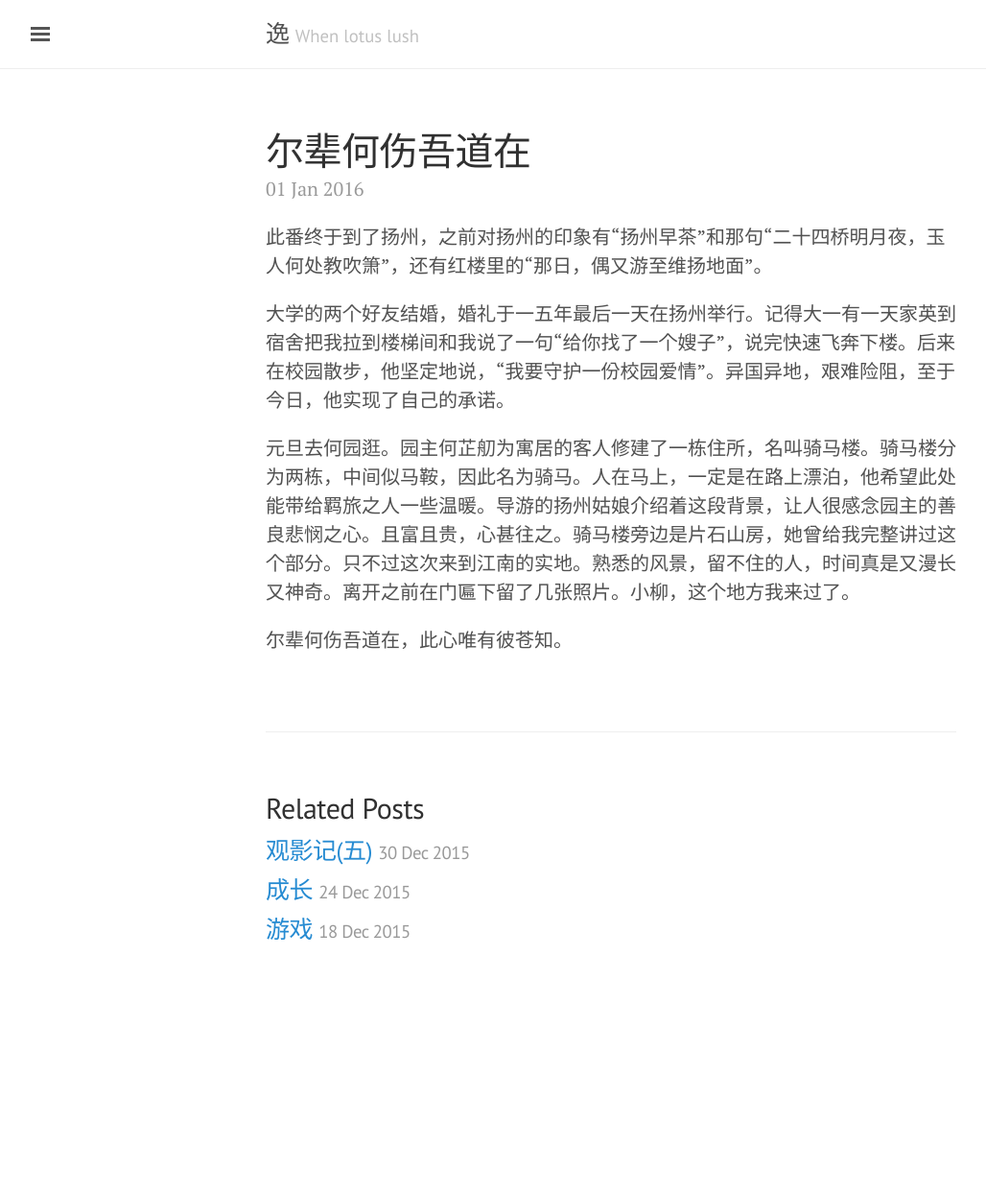
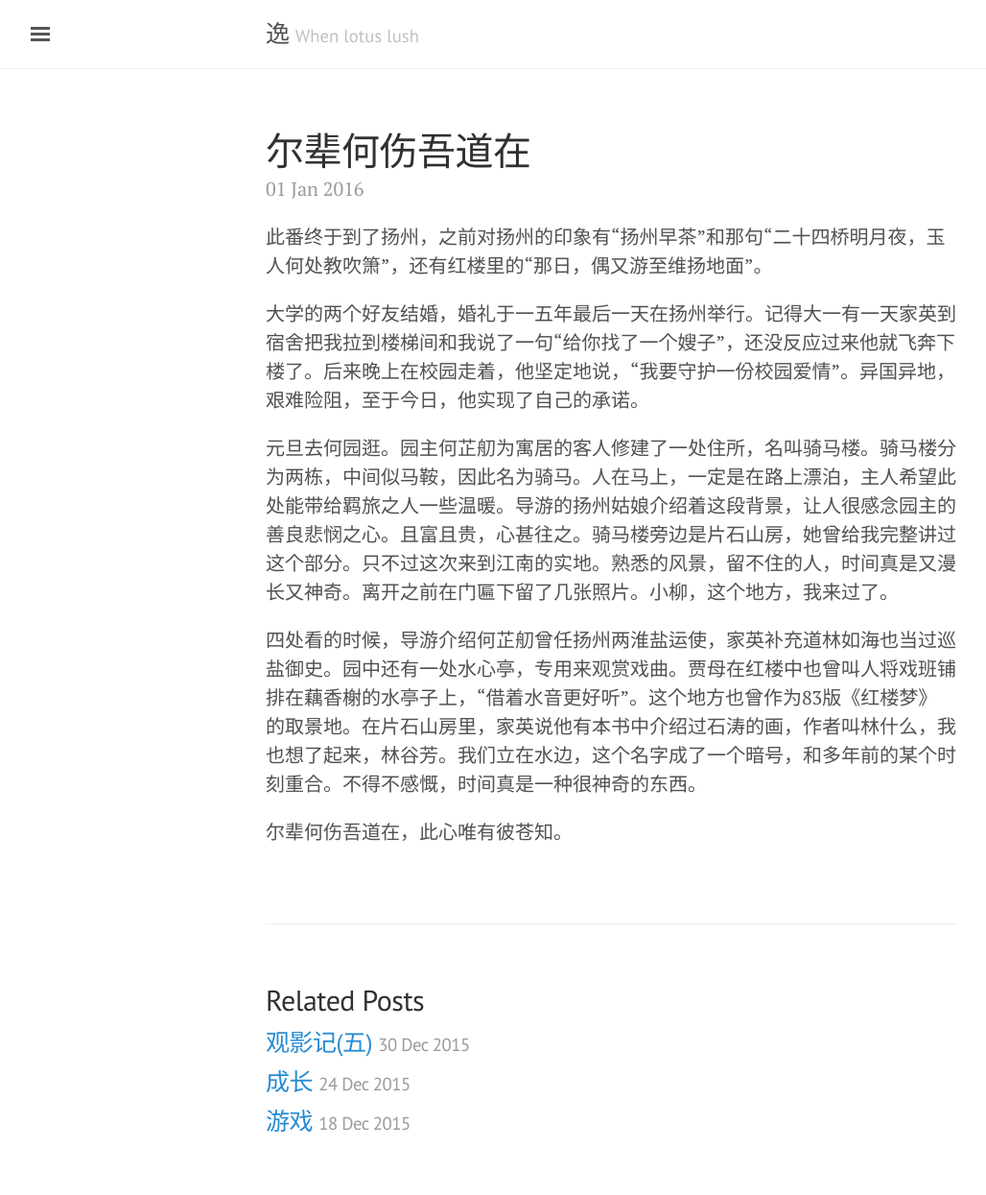
Before and after one commit to literblog/literblog.github.com, a Jekyll site: the page built from _posts/2016-01-01-yangzhou.md, in a window 1280 px wide. Shown: the whole page at 96% size, without its empty margins (3-1031 px from the left). Built offline with Jekyll 4.4.1, drawn with Linux system fonts in a browser that asks for light colours; comment, search, counter and statistics services are not loaded; before the commit the page ends 1045 px from its top, so only the background shows below that.

Commit message:
commit from tool

```diff
--- a/_posts/2016-01-01-yangzhou.md
+++ b/_posts/2016-01-01-yangzhou.md
@@ -5,10 +5,13 @@ title: 尔辈何伤吾道在
 tagline:
 tags:
 ---
+
 此番终于到了扬州，之前对扬州的印象有“扬州早茶”和那句“二十四桥明月夜，玉人何处教吹箫”，还有红楼里的“那日，偶又游至维扬地面”。
 
-大学的两个好友结婚，婚礼于一五年最后一天在扬州举行。记得大一有一天家英到宿舍把我拉到楼梯间和我说了一句“给你找了一个嫂子”，说完快速飞奔下楼。后来在校园散步，他坚定地说，“我要守护一份校园爱情”。异国异地，艰难险阻，至于今日，他实现了自己的承诺。
+大学的两个好友结婚，婚礼于一五年最后一天在扬州举行。记得大一有一天家英到宿舍把我拉到楼梯间和我说了一句“给你找了一个嫂子”，还没反应过来他就飞奔下楼了。后来晚上在校园走着，他坚定地说，“我要守护一份校园爱情”。异国异地，艰难险阻，至于今日，他实现了自己的承诺。
 
-元旦去何园逛。园主何芷舠为寓居的客人修建了一栋住所，名叫骑马楼。骑马楼分为两栋，中间似马鞍，因此名为骑马。人在马上，一定是在路上漂泊，他希望此处能带给羁旅之人一些温暖。导游的扬州姑娘介绍着这段背景，让人很感念园主的善良悲悯之心。且富且贵，心甚往之。骑马楼旁边是片石山房，她曾给我完整讲过这个部分。只不过这次来到江南的实地。熟悉的风景，留不住的人，时间真是又漫长又神奇。离开之前在门匾下留了几张照片。小柳，这个地方我来过了。
+元旦去何园逛。园主何芷舠为寓居的客人修建了一处住所，名叫骑马楼。骑马楼分为两栋，中间似马鞍，因此名为骑马。人在马上，一定是在路上漂泊，主人希望此处能带给羁旅之人一些温暖。导游的扬州姑娘介绍着这段背景，让人很感念园主的善良悲悯之心。且富且贵，心甚往之。骑马楼旁边是片石山房，她曾给我完整讲过这个部分。只不过这次来到江南的实地。熟悉的风景，留不住的人，时间真是又漫长又神奇。离开之前在门匾下留了几张照片。小柳，这个地方，我来过了。
+
+四处看的时候，导游介绍何芷舠曾任扬州两淮盐运使，家英补充道林如海也当过巡盐御史。园中还有一处水心亭，专用来观赏戏曲。贾母在红楼中也曾叫人将戏班铺排在藕香榭的水亭子上，“借着水音更好听”。这个地方也曾作为83版《红楼梦》的取景地。在片石山房里，家英说他有本书中介绍过石涛的画，作者叫林什么，我也想了起来，林谷芳。我们立在水边，这个名字成了一个暗号，和多年前的某个时刻重合。不得不感慨，时间真是一种很神奇的东西。
 
 尔辈何伤吾道在，此心唯有彼苍知。
```
